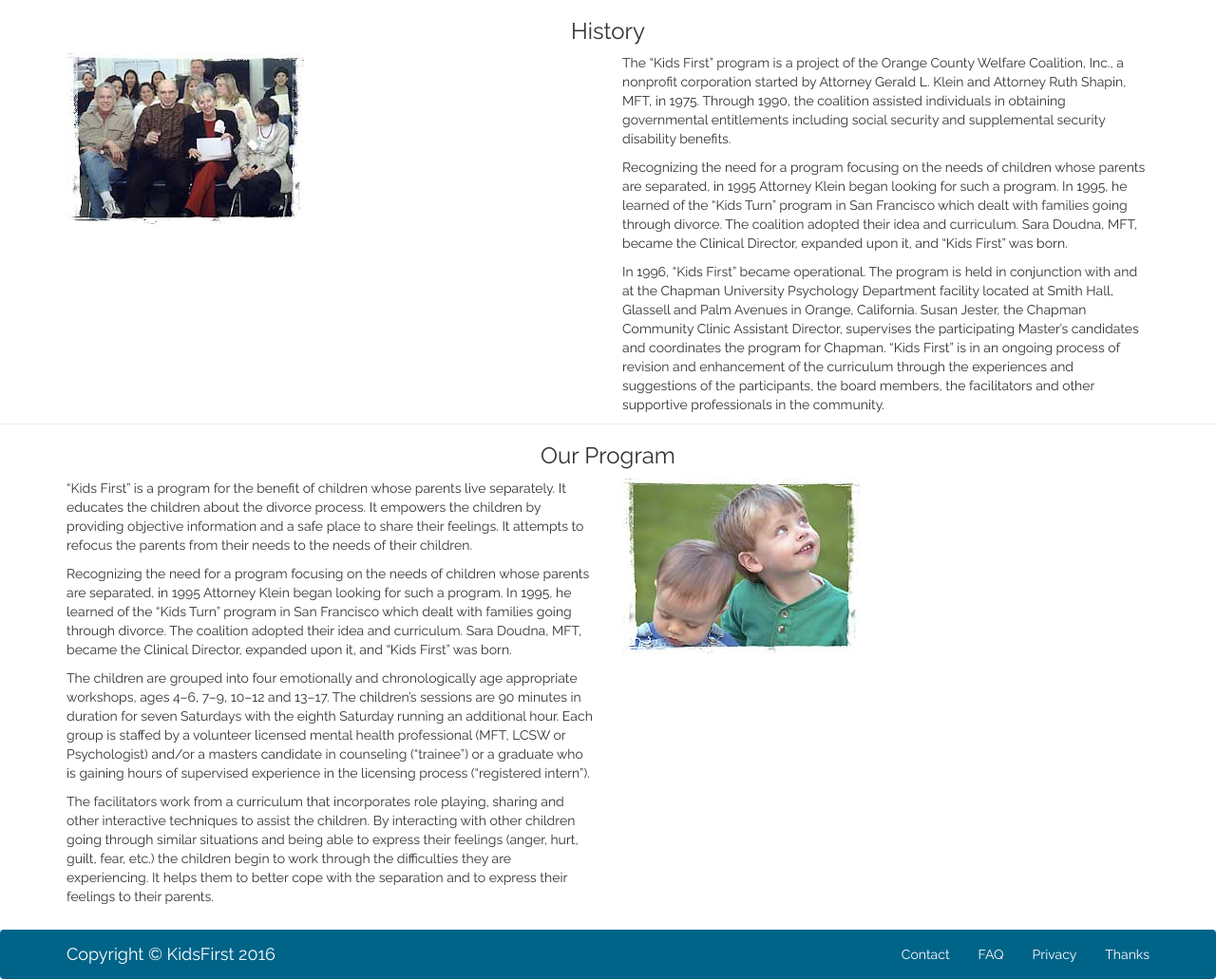
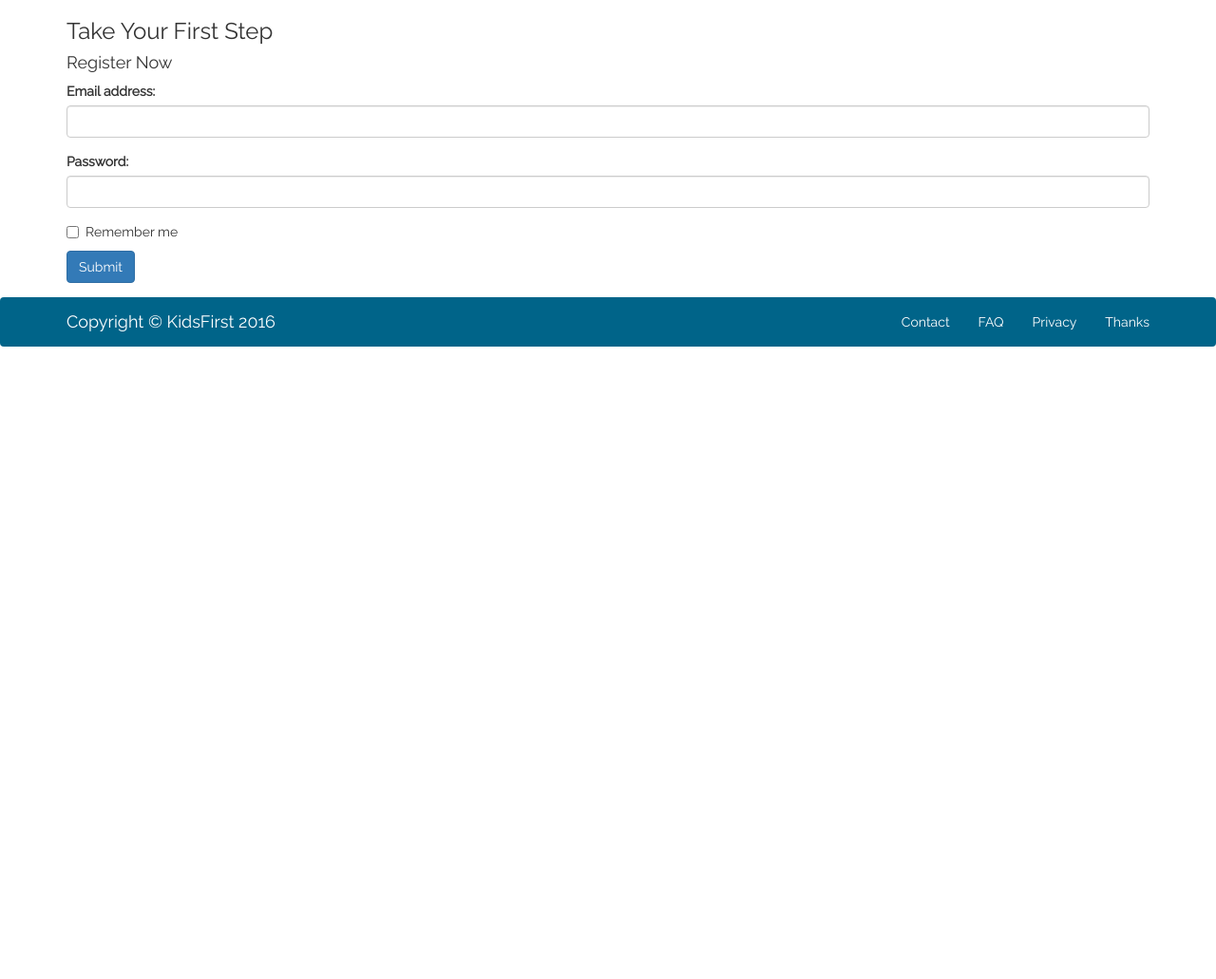
Before and after one commit to hidtran/KidsFirst, a PHP site: page /register.php in a window 1280 px wide. Shown: the part 136-1167 px from the top of the page at 95% size. After the commit the page ends 501 px from the top, so only its background shows below. Run offline with PHP 8.4, Linux system fonts and the light colour scheme.

Commit message:
created basic register page

```diff
--- a/register.php
+++ b/register.php
@@ -13,36 +13,24 @@
   <!-- Carousel
    ================================================== -->
    <div class="container">
-     <section>
-       <h3 class="center">History</h3>
-       <div class="row">
-          <div class="col-md-6">
-            <img src="css/img/kidsfirst_staff.jpg">
-          </div>
-          <div class="col-md-6">
-             <p>The “Kids First” program is a project of the Orange County Welfare Coalition, Inc., a nonprofit corporation started by Attorney Gerald L. Klein and Attorney Ruth Shapin, MFT, in 1975. Through 1990, the coalition assisted individuals in obtaining governmental entitlements including social security and supplemental security disability benefits.</p>
-             <p>Recognizing the need for a program focusing on the needs of children whose parents are separated, in 1995 Attorney Klein began looking for such a program. In 1995, he learned of the “Kids Turn” program in San Francisco which dealt with families going through divorce. The coalition adopted their idea and curriculum. Sara Doudna, MFT, became the Clinical Director, expanded upon it, and “Kids First” was born.</p>
-             <p>In 1996, “Kids First” became operational. The program is held in conjunction with and at the Chapman University Psychology Department facility located at Smith Hall, Glassell and Palm Avenues in Orange, California. Susan Jester, the Chapman Community Clinic Assistant Director, supervises the participating Master’s candidates and coordinates the program for Chapman. “Kids First” is in an ongoing process of revision and enhancement of the curriculum through the experiences and suggestions of the participants, the board members, the facilitators and other supportive professionals in the community.</p>
-          </div>
-     </section>
-  </div>
+     <h3>Take Your First Step</h3>
+     <h4>Register Now</h3>
 
-     <hr class="featurette-divider">
-
-     <div class="container">
-       <section>
-         <h3 class="center">Our Program</h3>
-         <div class="row">
-            <div class="col-md-6">
-               <p>“Kids First” is a program for the benefit of children whose parents live separately. It educates the children about the divorce process. It empowers the children by providing objective information and a safe place to share their feelings. It attempts to refocus the parents from their needs to the needs of their children.</p>         <p>Recognizing the need for a program focusing on the needs of children whose parents are separated, in 1995 Attorney Klein began looking for such a program. In 1995, he learned of the “Kids Turn” program in San Francisco which dealt with families going through divorce. The coalition adopted their idea and curriculum. Sara Doudna, MFT, became the Clinical Director, expanded upon it, and “Kids First” was born.</p>
-               <p>The children are grouped into four emotionally and chronologically age appropriate workshops, ages 4–6, 7–9, 10–12 and 13–17. The children’s sessions are 90 minutes in duration for seven Saturdays with the eighth Saturday running an additional hour. Each group is staffed by a volunteer licensed mental health professional (MFT, LCSW or Psychologist) and/or a masters candidate in counseling (“trainee”) or a graduate who is gaining hours of supervised experience in the licensing process (“registered intern”).</p>
-               <p>The facilitators work from a curriculum that incorporates role playing, sharing and other interactive techniques to assist the children. By interacting with other children going through similar situations and being able to express their feelings (anger, hurt, guilt, fear, etc.) the children begin to work through the difficulties they are experiencing. It helps them to better cope with the separation and to express their feelings to their parents.</p>
-            </div>
-            <div class="col-md-6">
-              <img src="css/img/brothers_006.jpg">
-            </div>
-       </section>
-    </div>
+           <form>
+      <div class="form-group">
+        <label for="email">Email address:</label>
+        <input type="email" class="form-control" id="email">
+      </div>
+      <div class="form-group">
+        <label for="pwd">Password:</label>
+        <input type="password" class="form-control" id="pwd">
+      </div>
+      <div class="checkbox">
+        <label><input type="checkbox"> Remember me</label>
+      </div>
+      <button type="Create an account" class="btn btn-primary">Submit</button>
+    </form>
+   </div>
 
 
 <?php include 'footer.php' ?>
```
